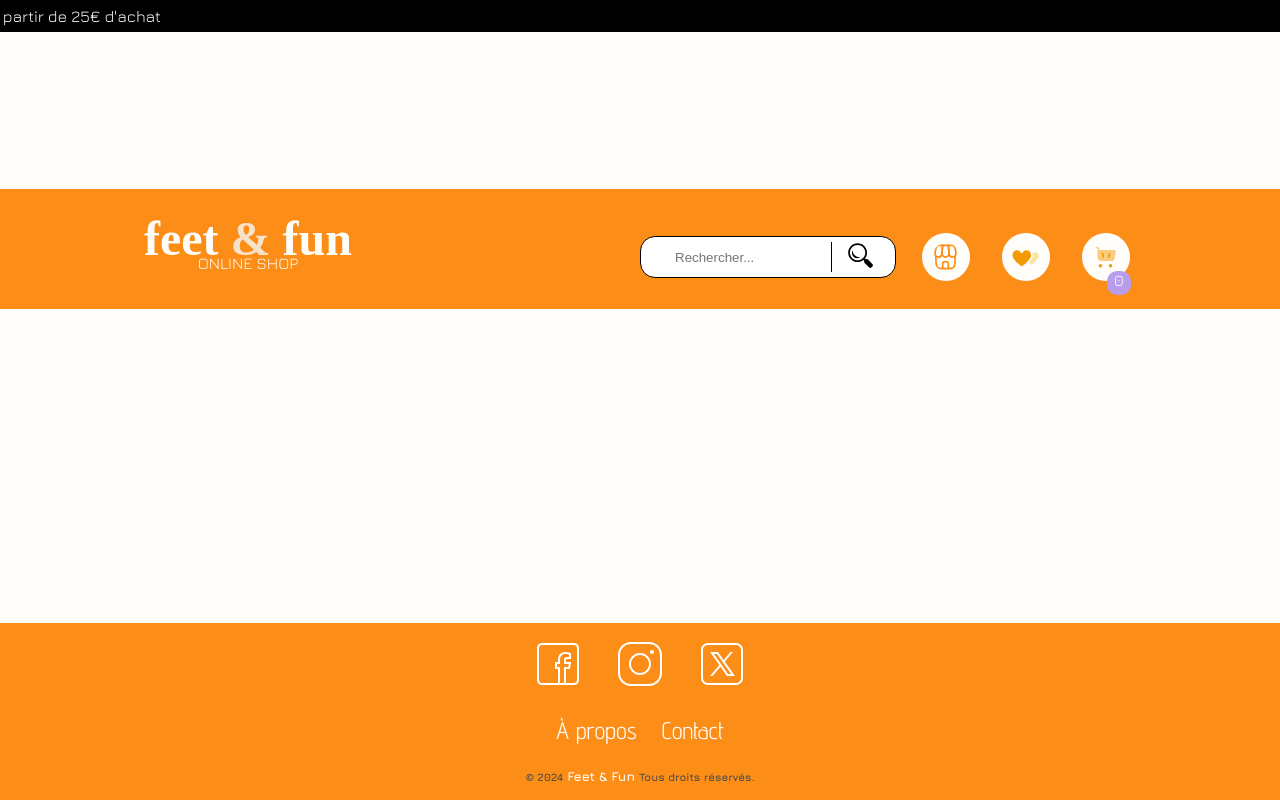
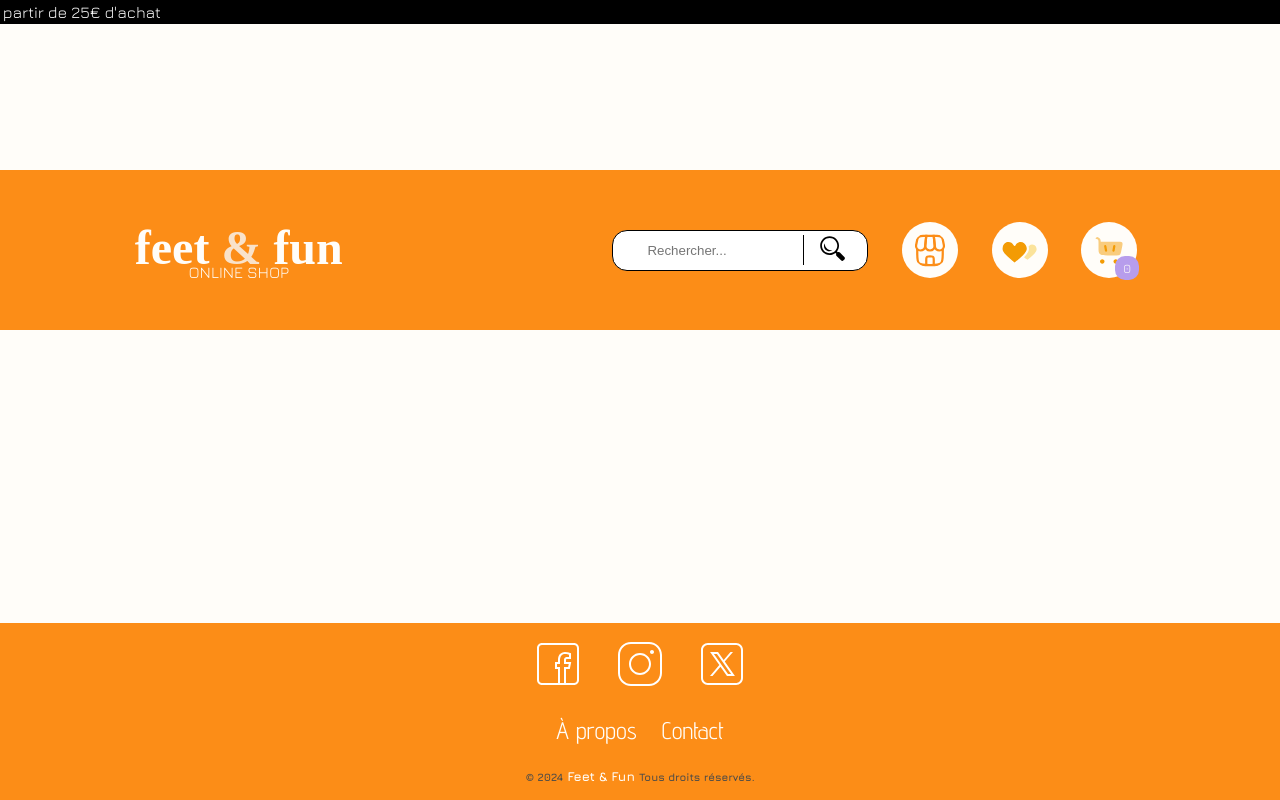
Before and after one commit to WildCodeSchool-2024-02/JS-LILLE-0224-P2-G2-feet-n-fun, a React (Vite) app in the folder client/: page /contact in a window 1280 px wide. Built offline with nearby package versions, Linux system fonts and the light colour scheme; no server answers; a web font is replaced by a local one.

Commit message:
Ajustement des marges/paddings et hauteurs.

```diff
--- a/client/src/components/Header/InformationBar/InformationBar.css
+++ b/client/src/components/Header/InformationBar/InformationBar.css
@@ -2,7 +2,7 @@
   padding: 0.2rem 0;
   background-color: black;
   position: relative;
-  height: 2rem;
+  height: 1.5rem;
   display: flex;
   align-items: center;
   overflow: hidden;
--- a/client/src/components/Header/NavBar/Navbar.css
+++ b/client/src/components/Header/NavBar/Navbar.css
@@ -1,13 +1,12 @@
 .navigation {
   background-color: var(--primary-color);
+  padding-bottom: 1rem;
 }
 
 .buttonsNavBar {
   background-color: var(--background-color);
   border-radius: 50%;
   height: 7vh;
-  margin-top: 5vh;
-  margin-right: 0.5em;
   padding: 0.8em;
 }
 
@@ -21,9 +20,9 @@
 
 .h1andButtonsContainer {
   display: flex;
-  flex-direction: column;
   align-items: flex-end;
   justify-content: space-between;
+  margin-right: 0.5rem;
 }
 .h1andButtonsContainer a {
   display: flex;
@@ -48,12 +47,14 @@
   height: 3vh;
   width: 3vh;
   border-radius: 10px;
-  position: relative;
-  bottom: 10px;
-  right: 5px;
+  position: absolute;
+  bottom: -2px;
+  right: -2px;
   color: var(--background-color);
-
   text-align: center;
+  display: flex;
+  justify-content: center;
+  align-items: center;
 }
 .image_logo {
   display: none;
@@ -86,7 +87,6 @@
   text-align: center;
   color: var(--background-color);
   margin-top: -1.5vh;
-  padding-bottom: 1em;
 }
 .searchInNav {
   display: none;
@@ -99,20 +99,29 @@
   align-items: center;
 }
 
+.groupeBoutonsNav a {
+  margin-left: 0.5rem;
+}
+
+.test {
+  position: relative;
+}
+
 @media screen and (min-width: 992px) {
   .navigation {
     width: 100vw;
-    height: 15vh;
+    height: 20vh;
     display: flex;
     flex-direction: row-reverse;
     justify-content: space-around;
     align-items: center;
+    padding: 0;
   }
   .shopNavBar {
     display: block;
   }
   .buttonsNavBar {
-    height: 6vh;
+    height: 7vh;
   }
 
   .buttonsNavBar:active {
@@ -127,7 +136,6 @@
     display: inline-block;
     width: 20vw;
     border-radius: 20px;
-    margin-top: 5vh;
   }
 
   .groupeBoutonsNav {
@@ -148,15 +156,4 @@
   .h1FeetAndFun {
     font-size: 3em;
   }
-
-  .itemsCountContainer {
-    background-color: var(--secondary-color);
-    height: 3vh;
-    width: 3vh;
-    border-radius: 10px;
-    position: relative;
-    bottom: 10px;
-    color: var(--background-color);
-    text-align: center;
-  }
 }
--- a/client/src/components/Header/NavBar/Navbar.jsx
+++ b/client/src/components/Header/NavBar/Navbar.jsx
@@ -51,15 +51,15 @@ function Navbar() {
                 alt="favoris"
               />
             </Link>
-            <Link to="/panier">
+            <Link to="/panier" className="test">
               <img
                 className="buttonsNavBar cartButtons"
                 src="../public/assets/images/icons/cart4.svg"
                 alt="panier"
-              />{" "}
+              />
+                <div className="itemsCountContainer">{countCart}</div>
             </Link>
           </div>
-          <div className="itemsCountContainer">{countCart}</div>
         </div>
       </div>
       <div>
@@ -67,8 +67,8 @@ function Navbar() {
           <h1 className="h1FeetAndFun">
             feet <span className="and">&</span> fun
           </h1>
+          <p className="online-shop">ONLINE SHOP</p>
         </Link>
-        <p className="online-shop">ONLINE SHOP</p>
       </div>
     </nav>
   );
```
